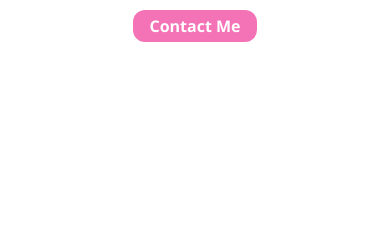
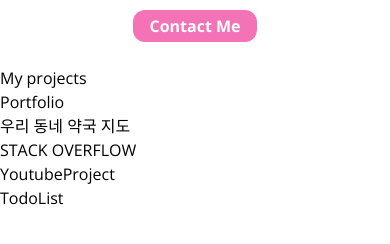
Before and after one commit to tjddmssl/Portfolio, a Next.js app: page / in a window 390 px wide. Shown: the part 412-656 px from the top of the page. Built offline with nearby package versions, Linux system fonts and the light colour scheme.

Commit message:
Content (#3)
* router 설정

* resume 미리보기

* header 반응형

* profile 넣음

* 수정

* ts에러해결

* 데이터불러오고, 읽어오는 로직

* 버전오류

```diff
--- /dev/null
+++ b/data/contents.json
@@ -0,0 +1,55 @@
+[
+  {
+    "title": "Portfolio",
+    "description": "Stack Overflow 클론 코딩",
+    "role": "3FE, 3BE / FE 팀원",
+    "date": "2023.01.13 ~ 2023.02.02",
+    "category": "frontend",
+    "path": "",
+    "featured": true
+  },
+  {
+    "title": "우리 동네 약국 지도",
+    "description": "지도 기반으로 약국의 검색과 일반 회원들, 약사 회원들 사이에 커뮤니케이션이 가능한 반응형 웹앱",
+    "role": "3FE, 3BE / FE 팀원",
+    "date": "2023.03.03 ~ 2023.04.30",
+    "category": "project",
+    "path": "dongne-pharm",
+    "featured": true,
+    "stacks": [
+      "React",
+      "Typescript",
+      "ReduxToolkit",
+      "Axios",
+      "Styled-component",
+      "GitHub",
+      "AWS",
+      "Figma",
+      "ReactVite"
+    ]
+  },
+  {
+    "title": "STACK OVERFLOW",
+    "description": "Stack Overflow 클론 코딩",
+    "role": "3FE, 3BE / FE 팀원",
+    "date": "2023.02.13 ~ 2023.03.02",
+    "category": "frontend",
+    "path": "stackoverflow_project",
+    "featured": true
+  },
+  {
+    "title": "YoutubeProject",
+    "description": "",
+    "role": "Solo Project",
+    "date": "2023-04-10",
+    "path": "youtube_project",
+    "featured": true
+  },
+  {
+    "title": "TodoList",
+    "description": "",
+    "role": "Solo Project",
+    "path": "todolist_project",
+    "featured": true
+  }
+]
--- a/src/app/page.tsx
+++ b/src/app/page.tsx
@@ -1,9 +1,11 @@
+import FeaturedPosts from "@/components/FeaturedPosts";
 import Hello from "@/components/Hello";
 
 export default function Home() {
   return (
     <>
       <Hello />
+      <FeaturedPosts />
     </>
   );
 }
--- /dev/null
+++ b/src/components/FeaturedPosts.tsx
@@ -0,0 +1,15 @@
+import React from "react";
+import PostsGrid from "./PostsGrid";
+import { getAllContents } from "@/service/contents";
+
+export default async function FeaturedPosts() {
+  //데이터 불러옴
+  const contents = await getAllContents();
+  return (
+    <section>
+      <h2>My projects</h2>
+      {/* 데이터 보여줌 */}
+      <PostsGrid contents={contents} />
+    </section>
+  );
+}
--- a/src/components/Header.tsx
+++ b/src/components/Header.tsx
@@ -9,6 +9,7 @@ export default function Header() {
           <h1 className="text-2xl font-bold text-pink-500 ml-4">
             {"SungEun's Portfolio"}
           </h1>
+          {/* 반응형은 나중에 수정할 예정 */}
           <LuFlower2 className="text-3xl text-pink-500 max-sm:hidden" />
         </div>
       </Link>
--- /dev/null
+++ b/src/components/PostsGrid.tsx
@@ -0,0 +1,14 @@
+import { Post } from "@/service/contents";
+import React from "react";
+
+type Props = { contents: Post[] };
+//구조분해할당
+export default function PostsGrid({ contents }: Props) {
+  return (
+    <ul>
+      {contents.map((content) => (
+        <li key={content.path}>{content.title}</li>
+      ))}
+    </ul>
+  );
+}
--- /dev/null
+++ b/src/service/contents.ts
@@ -0,0 +1,17 @@
+import { readFile } from "fs/promises";
+import path from "path";
+
+export type Post = {
+  title: string;
+  description: string;
+  date: Date;
+  path: string;
+  featured: boolean;
+  role: string;
+  stacks: string[];
+};
+
+export async function getAllContents(): Promise<Post[]> {
+  const filePath = path.join(process.cwd(), "data", "contents.json");
+  return readFile(filePath, "utf-8").then<Post[]>(JSON.parse);
+}
--- a/tsconfig.json
+++ b/tsconfig.json
@@ -19,6 +19,7 @@
         "name": "next"
       }
     ],
+    "baseUrl": ".",
     "paths": {
       "@/*": ["./src/*"]
     }
```
